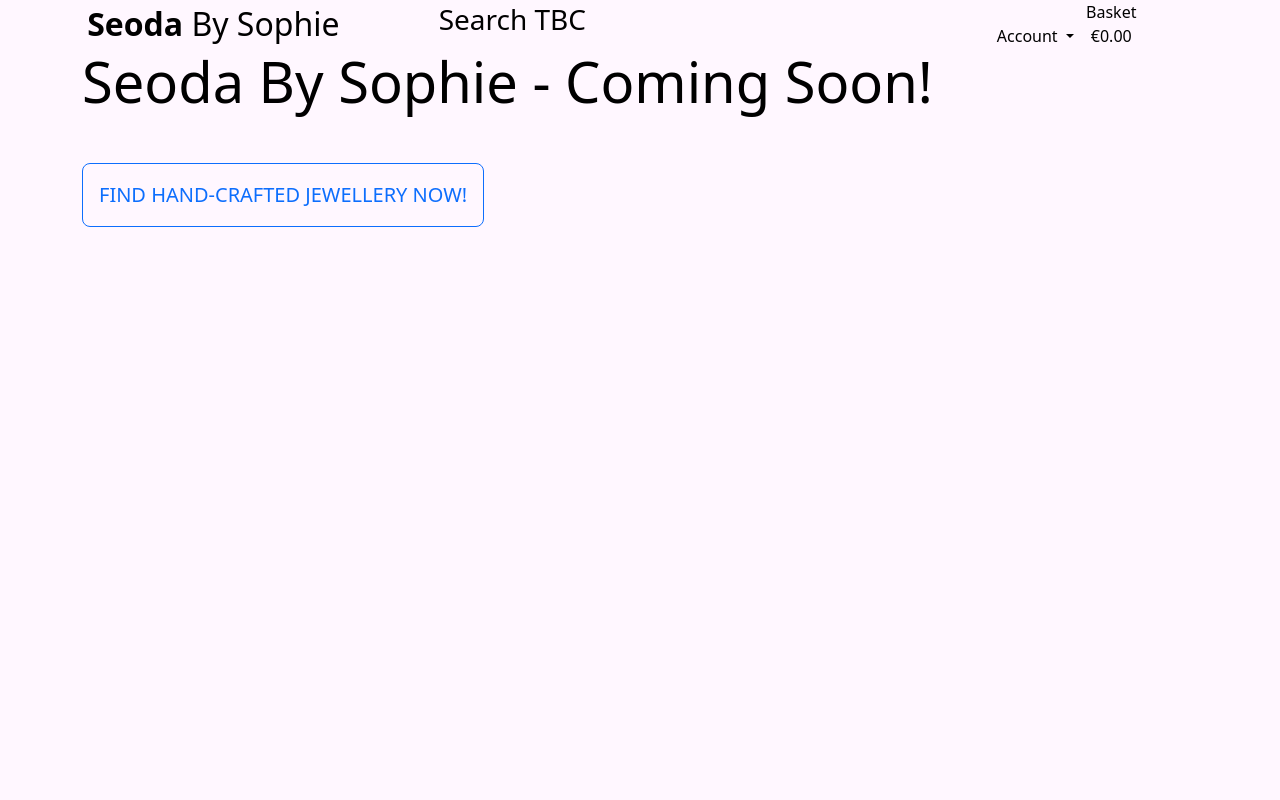
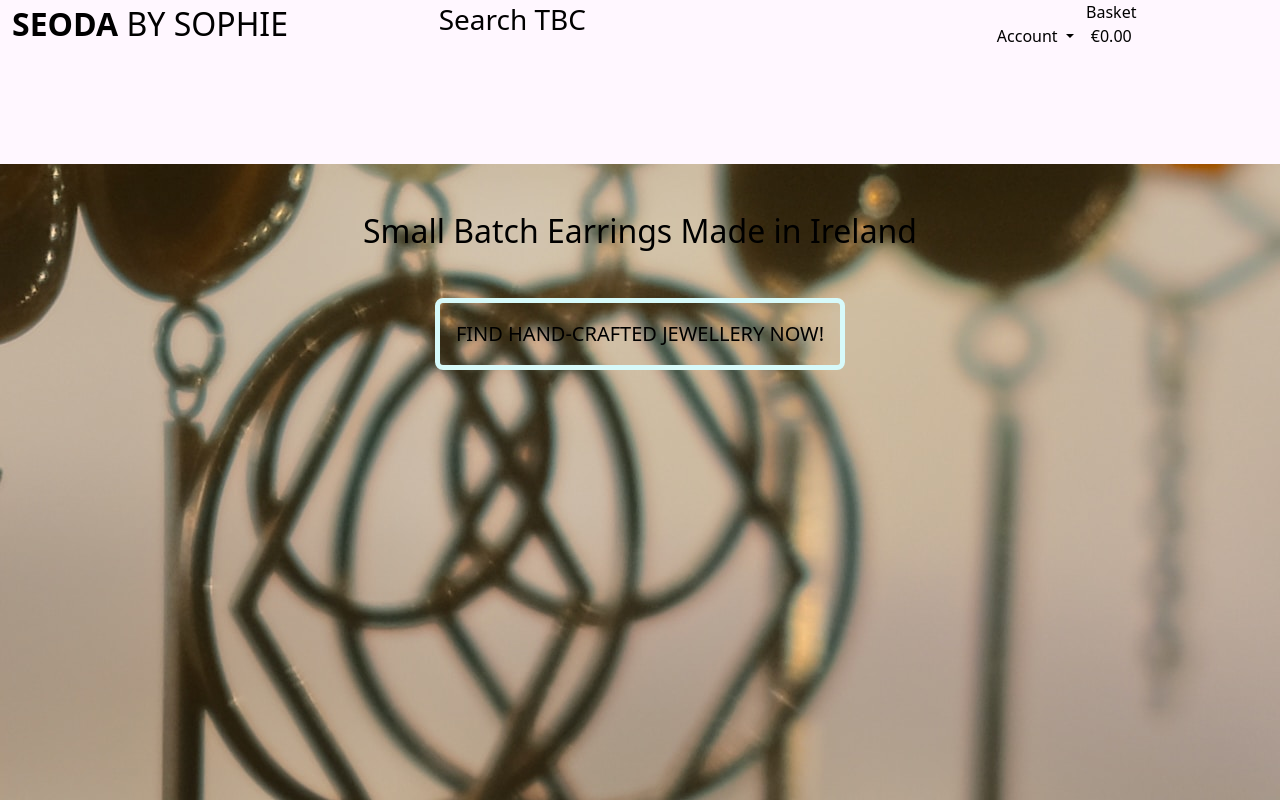
Before and after one commit to eosull/Seoda-By-Sophie, a Django app: page / in a window 1280 px wide. Run offline with Django 4.2, Linux system fonts and the light colour scheme.

Commit message:
build:link up media url, add dev hero image

```diff
--- a/home/templates/home/index.html
+++ b/home/templates/home/index.html
@@ -5,20 +5,19 @@
     <div class="container header-container">
         <div class="row">
             <div class="col">
-
             </div>
         </div>
     </div>
 {% endblock %}
 
 {% block content %}
-    <div class="container h-100">
+    <div class="container-fluid h-100 landing-content">
         <div class="row h-100">
-            <div class="col my-5">
-                <h4 class="display-4">Seoda By Sophie - Coming Soon!</h4>
+            <div class="col text-center my-5">
+                <h2>Small Batch Earrings Made in Ireland</h2>
                 <div class="my-5">
                     <h2>
-                        <a class="btn btn-outline-primary btn-lg text-uppercase py-3">Find Hand-Crafted Jewellery Now!</a>
+                        <a class="btn btn-outline-primary shop-now-button btn-lg text-logo py-3">Find Hand-Crafted Jewellery Now!</a>
                     </h2>
                 </div>
             </div>
--- a/seoda_by_sophie/settings.py
+++ b/seoda_by_sophie/settings.py
@@ -148,6 +148,9 @@ USE_TZ = True
 STATIC_URL = '/static/'
 STATICFILES_DIRS = (os.path.join(BASE_DIR, 'static'),)
 
+MEDIA_URL = '/media/'
+MEDIA_ROOT = os.path.join(BASE_DIR, 'media')
+
 # Default primary key field type
 # https://docs.djangoproject.com/en/4.2/ref/settings/#default-auto-field
 
--- a/seoda_by_sophie/urls.py
+++ b/seoda_by_sophie/urls.py
@@ -16,9 +16,11 @@ Including another URLconf
 """
 from django.contrib import admin
 from django.urls import path, include
+from django.conf import settings
+from django.conf.urls.static import static
 
 urlpatterns = [
     path('admin/', admin.site.urls),
     path('accounts/', include('allauth.urls')),
     path('', include('home.urls'))
-]
+] + static(settings.MEDIA_URL, document_root=settings.MEDIA_ROOT)
--- a/static/css/base.css
+++ b/static/css/base.css
@@ -1,15 +1,72 @@
+/* Colour variables */
 :root {
     --pink-white: rgb(255,247,257);
+    --blue: rgb(215,250,250);
     --black: rgb(0,0,0);
 }
 
+/* Site-Wide Styling */
 html {
     height: 100%;
 }
 
 body {
     background-color: var(--pink-white);
-    background-size: cover;
     height: calc(100vh - 164px);
     color: var(--black);
 }
+
+header {
+    height: auto;
+}
+
+.text-logo {
+    text-transform: uppercase;
+}
+
+/* Header Styling */
+.main-logo-link {
+    width: fit-content;
+}
+
+/* Landing Page Styling */
+
+.shop-now-button {
+    color: var(--black);
+    border-width: 5px;
+    border-color: var(--blue);
+}
+
+.shop-now-button:hover {
+    background-color: var(--blue);
+    color: black;
+    border-color: var(--blue);
+}
+
+.landing-content {
+    background: url('/media/dev-hero.jpg') no-repeat center center fixed;
+    clear: both;
+}
+/* Media Queries */
+
+/* Slightly larger container on xl screens */
+@media (min-width: 1200px) {
+    .container {
+      max-width: 80%;
+    }
+  }
+
+  /* fixed top navbar only on medium and up */
+  @media (min-width: 992px) {
+      .fixed-top-desktop-only {
+          position: fixed;
+          top: 0;
+          right: 0;
+          left: 0;
+          z-index: 1030;
+      }
+
+      .header-container {
+          padding-top: 164px;
+      }
+  }
--- a/templates/base.html
+++ b/templates/base.html
@@ -36,7 +36,7 @@
       <div class="row">
         <div class="col-12 col-lg-4 my-auto py-1 py-lg-0 text-center text-lg-left">
           <a href="{% url 'home' %}" class="nav-link main-logo-link">
-            <h2 class="my-0"><strong>Seoda</strong> By Sophie</h2></a>
+            <h2 class="my-0 text-logo main-logo-link"><strong>Seoda</strong> By Sophie</h2></a>
         </div>
         <div class="col-12 col-lg-4 my-auto py-1 py-lg-0"><h3>Search TBC</h3></div>
         <div class="col-12 col-lg-4 my-auto py-1 py-lg-0">
```
Also changed, not shown: media/dev-hero.jpg (added).
